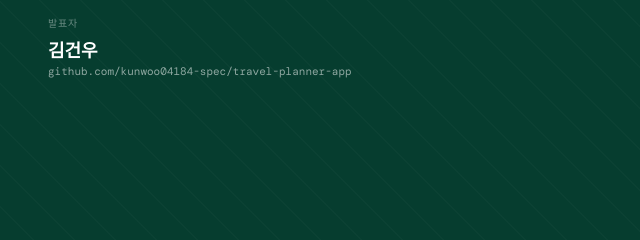
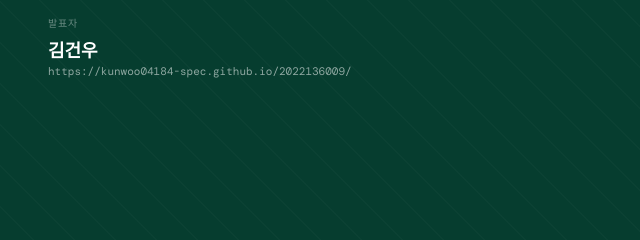
Before and after one commit to kunwoo04184-spec/2022136009, a plain HTML site: page index.html in a window 1280 px wide. Shown: the part 512-752 px from the top of the page, 0-640 px from the left. Drawn offline with nearby package versions, Linux system fonts and the light colour scheme.

Commit message:
Update index.html

```diff
--- a/index.html
+++ b/index.html
@@ -317,7 +317,7 @@ html,body{width:100%;height:100%;overflow:hidden;font-family:var(--sans);backgro
           <div class="s1-presenter">
             <div class="s1-presenter-label">발표자</div>
             <div class="s1-presenter-name">김건우</div>
-            <div class="s1-presenter-meta">github.com/kunwoo04184-spec/travel-planner-app</div>
+            <div class="s1-presenter-meta">https://kunwoo04184-spec.github.io/2022136009/</div>
           </div>
         </div>
         <div class="s1-right">
```
